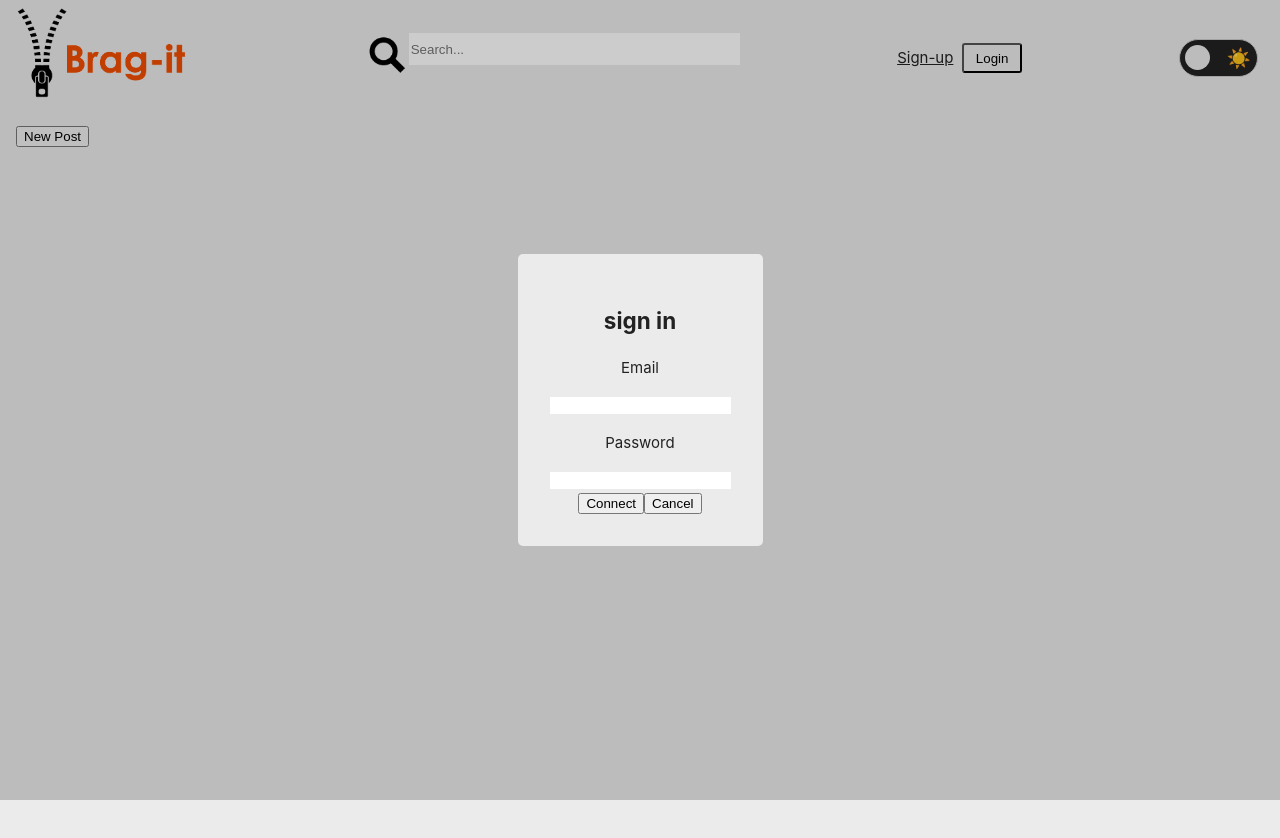
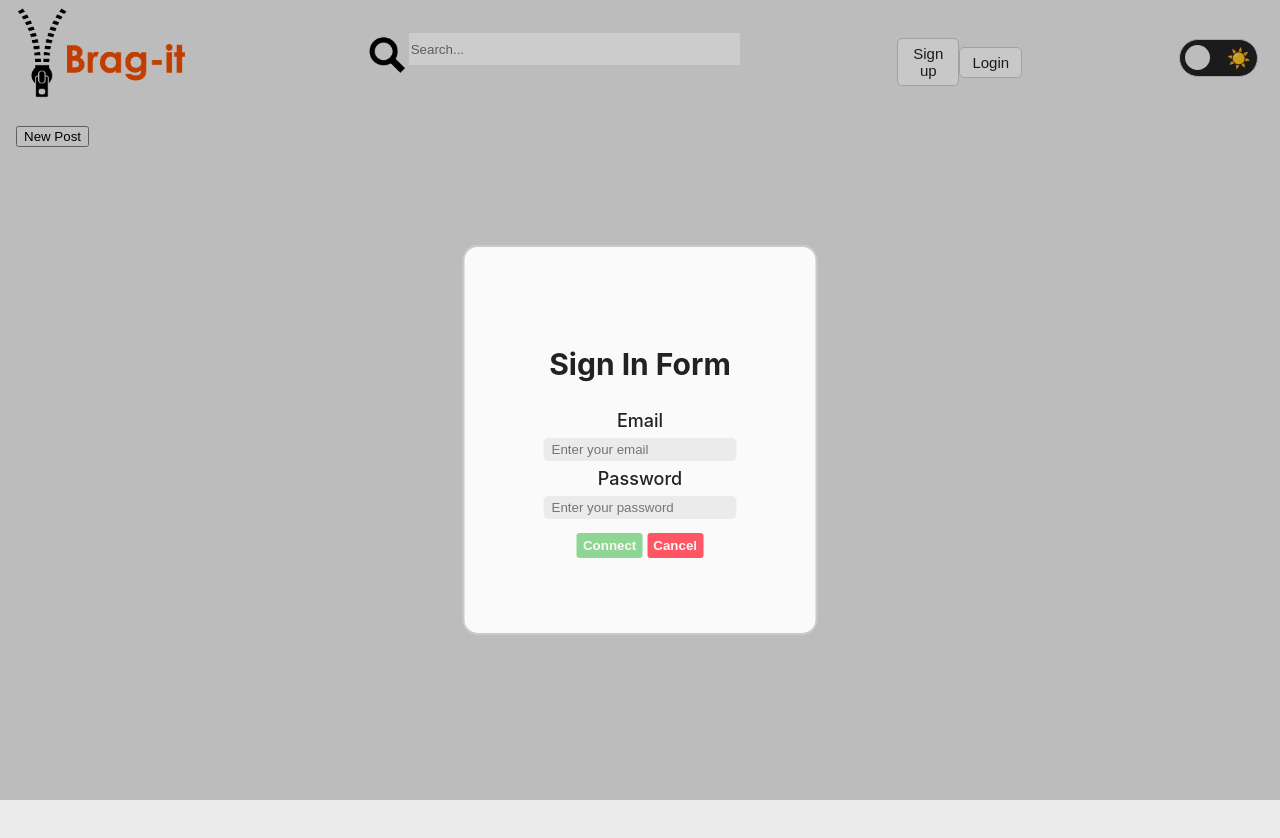
Before and after one commit to Terkhal/Reddit_projet5, a Vue app in the folder Brag-it/: page / in a window 1280 px wide. Both pictures are taken after a click on the button "Login". Shown: the top 838 px of the page. Built offline with nearby package versions, Linux system fonts and the light colour scheme; no server answers; a web font is replaced by a local one.

Commit message:
css login fin

```diff
--- a/Brag-it/src/assets/main.css
+++ b/Brag-it/src/assets/main.css
@@ -118,6 +118,7 @@ span {
 }
 
 .signup {
+  background-color: var(--background-color-secondary);
   border: 2px solid var(--accent-color);
   border-radius: 1em;
   padding: 5em;
@@ -128,6 +129,8 @@ span {
   transform: translate(-50%, -50%)
 }
 .signup-input {
+  color: var(--text-primary-color);
+  background-color: var(--background-color-primary);
   border: 1px solid var(--accent-color);
   border-radius: 5px;
   padding: 4px 8px;
@@ -141,13 +144,25 @@ span {
 .submit-button {
   font-size: 15px;
   color: var(--text-primary-color);
-  background-color: var(--background-color-secondary);
+  background-color: var(--background-color-primary);
   padding: 6px 12px;
-  border: none;
+  border: 1px solid var(--accent-color);
   margin-top: 8px;
   cursor: pointer;
   border-radius: 5px;
 }
+
+.signup-button {
+  border: 1px solid var(--accent-color);
+  font-size: 15px;
+  color: var(--text-primary-color);
+  background-color: var(--background-color-secondary);
+  padding: 6px 12px;
+  margin-top: 8px;
+  cursor: pointer;
+  border-radius: 5px;
+}
+
 .adminmenu {
   text-align: left;
   margin-top: 30px;
--- a/Brag-it/src/components/Comp_app_login.vue
+++ b/Brag-it/src/components/Comp_app_login.vue
@@ -1,6 +1,7 @@
 <script setup>
 import {ref, onMounted} from 'vue';
 import loginpop from './Comp_home_loginpopup.vue';
+import signuppop from './Comp_signup_form.vue';
 import Cookies from 'js-cookie';
 
 const emit = defineEmits('isloggedin')
@@ -8,7 +9,9 @@ let userlogname = ref('')
 let useradmin = ref('')
 const popup =ref({
   btrigger: false,
+  signup:false
 })
+
 let email = ref('');
 let password = ref('');
 
@@ -120,28 +123,37 @@ const togglepop = (trigger) =>{
 
 <template>
 <div class="navbar">
-  <div v-if="!userlogname"><RouterLink :to="'/sign_up'">Sign-up</RouterLink></div>
+  <div v-if="!userlogname"> <button class = "signup-button" v-on:click="togglepop('signup')">
+         Sign up
+      </button></div>
+      <signuppop v-if="popup.signup" :togglepopup="()=>togglepop('signup')" />
   <div v-if="!userlogname" >
-       <button class="login" v-on:click="togglepop('btrigger')">
+       <button class = "signup-button" v-on:click="togglepop('btrigger')">
          Login
       </button>
       <loginpop v-if="popup.btrigger" :togglepopup="()=>togglepop('btrigger')">
-        <h2>sign in</h2>
+
+        <h1>Sign In Form</h1>
+
         <div>
-          <div> <p>Email</p>
-        <input type="text" v-model="email">
+        <span class = "signup-span">Email</span><br>
+        <input class = "signup-input" type="text"
+        v-model="email" placeholder="Enter your email">
         </div>
-        <div> <p>Password</p>
-        <input type="password" v-model="password">
+        <div>
+        <span class = "signup-span">Password</span><br>
+        <input class = "signup-input" type="password"
+        v-model="password" placeholder="Enter your password">
         </div>
-        </div>
-        <button @click="connectUser"  v-on:click="togglepop('btrigger')" >Connect</button>
+        <button class="confirm" @click="connectUser"
+        v-on:click.prevent="togglepop('btrigger')">Connect</button>
       </loginpop>
+
   </div>
 
 
 
-  <div class="dropdown"  v-if="userlogname">
+  <div class="dropdown" v-if="userlogname">
       <button class="dropbtn">
         <h3>Hello {{ userlogname }}  ⌄
         </h3>
--- a/Brag-it/src/components/Comp_home_loginpopup.vue
+++ b/Brag-it/src/components/Comp_home_loginpopup.vue
@@ -8,11 +8,15 @@ const prop = defineProps({
 </script>
 
 <template>
+
 <div class="popup">
     <div class="popup-inner">
+        <form class = "signup">
 
         <slot />
-        <button @click="togglepopup()">Cancel</button>
+        <button class="cancel" @click="togglepopup()">Cancel</button>
+
+    </form>
     </div>
 </div>
 
--- a/Brag-it/src/components/Comp_signup_form.vue
+++ b/Brag-it/src/components/Comp_signup_form.vue
@@ -2,6 +2,11 @@
 
 
 import { ref } from 'vue';
+const prop = defineProps({
+    togglepopup:{
+        type: Boolean,
+    }
+})
 
 // setTimeout( () => this.$router.push({ path: '/'}), 5000);
 
@@ -73,6 +78,8 @@ console.log("feedback: ",data);
 </script>
 
 <template>
+  <div class="popup">
+    <div class="popup-inner">
     <form class = "signup" @submit.prevent="submit" v-if="!savingSuccessful">
        <h1>Sign Up Form</h1>
        <div style="color:red;font-size: 12px;" v-for="(message,index) in errormessage" :key="index">
@@ -132,12 +139,16 @@ console.log("feedback: ",data);
         @change="updatePhoto($event.target.name, $event.target.files)"
         /><br> -->
 
-        <button type="submit" class = "submit-button" v-on:click="addUser">Sign Up !</button>
+        <button type="submit" class="confirm" v-on:click.prevent="addUser">Sign Up !</button>
+        <button class="cancel" @click="togglepopup()">Cancel</button>
 
         <div v-if="savingSuccessful">
           <div style="color:green;font-size: 20px;">Saving Successful !</div>
           <RouterLink to="/"/>
         </div>
       </form>
+    </div>
+ </div>
+
 
   </template>
--- a/Brag-it/src/router/index.js
+++ b/Brag-it/src/router/index.js
@@ -3,11 +3,10 @@ import Home from '../views/View_home.vue'
 import singlePost from '../views/View_singlePost.vue'
 import newPost from '../views/View_newPost.vue'
 import category from '../views/View_category.vue'
-import signup from '../views/View_signup.vue'
 import admin from '../views/View_admin.vue'
 import adminCrud from '../views/View_adminCrud.vue'
 import profile from '../views/View_profile.vue'
-import signupForm from '../components/Comp_signup_form.vue'
+
 
 
 const router = createRouter({
@@ -34,11 +33,6 @@ const router = createRouter({
       component: category
     },
     {
-      path: '/sign_up',
-      name: 'signup',
-      component: signup, signupForm
-    },
-    {
       path: '/admin',
       name: 'admin',
       component: admin
--- a/Brag-it/src/views/View_signup.vue
+++ /dev/null
@@ -1,10 +0,0 @@
-<script setup>
-import Comp_signup_form from "@/components/Comp_signup_form.vue";
-</script>
-
-<template>
-
-<RouterView/>
-<Comp_signup_form/>
-
-</template>
```
